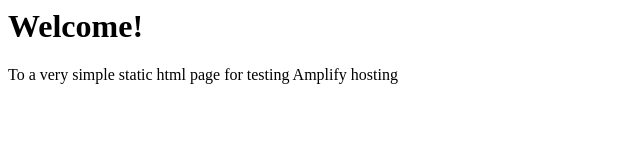
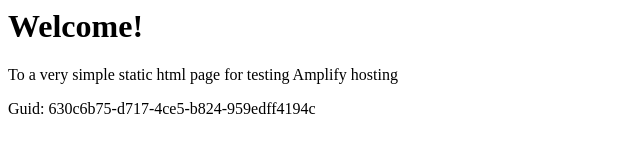
Before and after one commit to aws-aemilia-sfo/Github-PR-Commit-Integration-Test-DoNotTouch-Gith-P5X5MO5I-v1-prod-us-west-1, a website: page src/index.html in a window 1280 px wide. Shown: the whole page, without its empty margins (0-640 px from the left). Drawn offline with Linux system fonts and the light colour scheme.

Commit message:
commit from integ tests

```diff
--- a/src/index.html
+++ b/src/index.html
@@ -1,3 +1,5 @@
+
+
 <html lang="en">
 
 <head>
@@ -10,6 +12,6 @@
 <body>
     <h1>Welcome!</h1>
     <p>To a very simple static html page for testing Amplify hosting</p>
-</body>
+    <p>Guid: 630c6b75-d717-4ce5-b824-959edff4194c</p></body>
 
 </html>
```
